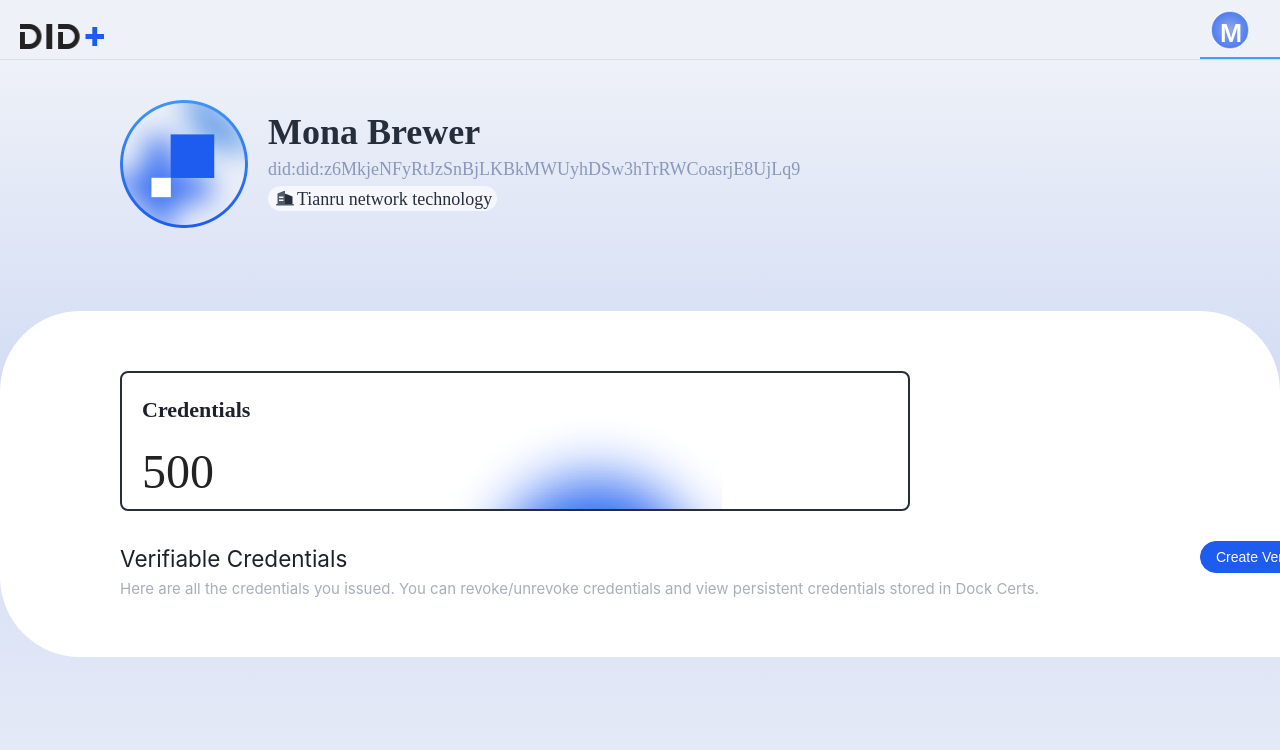
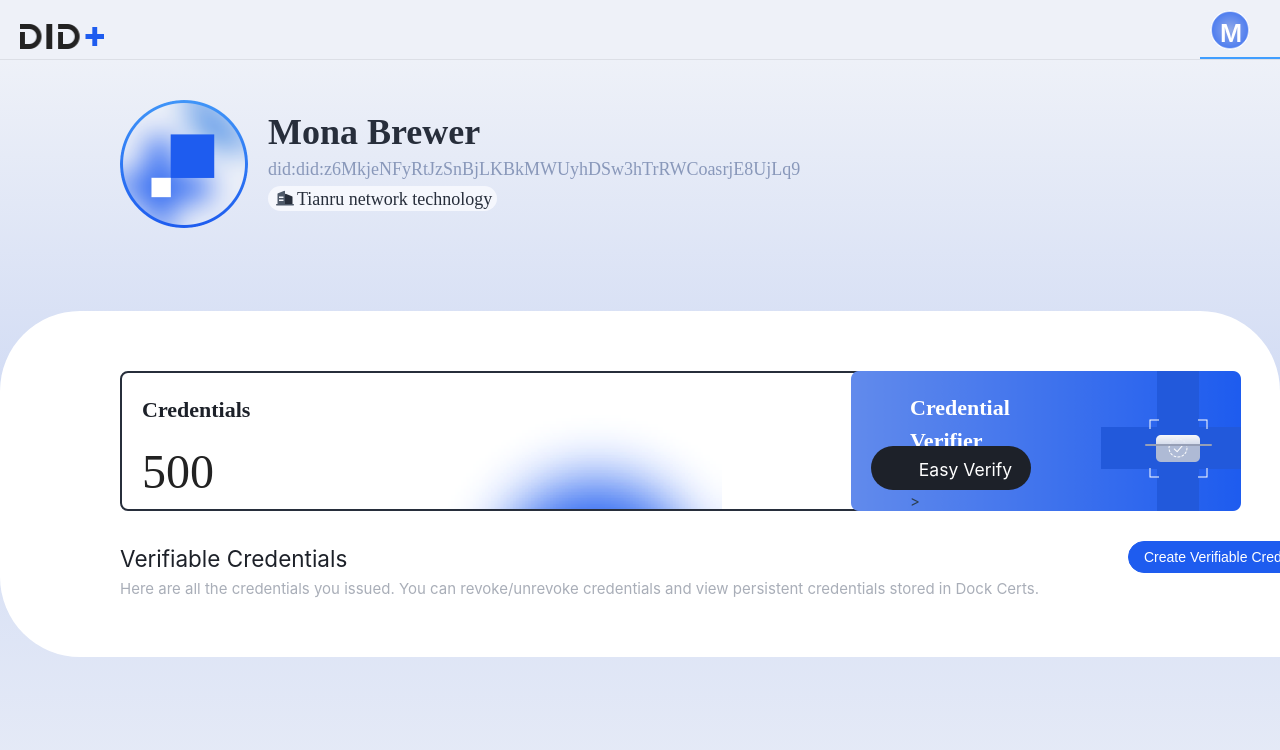
Before and after one commit to lyswifter/did-project, a Vue app: page /home in a window 1280 px wide. Shown: the top 750 px of the page. Built offline with nearby package versions, Linux system fonts and the light colour scheme.

Commit message:
add go to verify action

```diff
--- a/src/views/Home.vue
+++ b/src/views/Home.vue
@@ -50,7 +50,12 @@
               <h2 class="dis-title f-color">Credentials</h2>
               <h1 class="dis-count f-color">500</h1>
             </div>
-            <div class="display-right"></div>
+            <div class="display-right">
+              <h2 class="w-color">Credential Verifier</h2>
+              <br>
+              <h3 class="w-color" @click="goVerifyAction">Easy Verify</h3>
+            >
+            </div>
           </div>
 
           <div class="verify-entrance-view">
@@ -95,12 +100,19 @@ export default {
   methods: {
     toVerifyAction() {
         this.$router.push({name: 'personInfo'});
+    },
+    goVerifyAction() {
+      alert("haha")
     }
   }
 }
 </script>
 
 <style scoped>
+.w-color {
+  color: white;
+}
+
 .f-color {
   color: #1d2129;
 }
@@ -272,7 +284,36 @@ export default {
 }
 
 .display-right {
-  margin-left: 930px;
+  margin-left: 63%;
+  width: 390px;
+  height: 140px;
+  background-image: url(../assets/img/verify@2x.png);
+  background-repeat: no-repeat;
+  background-position: 0;
+  background-size: contain;
+}
+
+.display-right h2 {
+  margin-left: 20px;
+  padding-top: 20px;
+  width: 208px;
+height: 31px;
+font-size: 22px;
+font-family: Poppins-Bold, Poppins;
+font-weight: bold;
+color: #FFFFFF;
+line-height: 33px;
+}
+
+.display-right h3 {
+  margin-left: 20px;
+  margin-top: 20px;
+  width: 160px;
+height: 44px;
+background: #1D2129;
+border-radius: 24px;
+padding: 10px;
+text-align: center;
 }
 
 .verify-entrance-view {
@@ -287,6 +328,6 @@ export default {
 }
 
 .verify-right {
-  margin-left: 1080px;
+  margin-left: 84%;
 }
 </style>
```
Also changed, not shown: src/assets/img/verify@2x.png (added).
